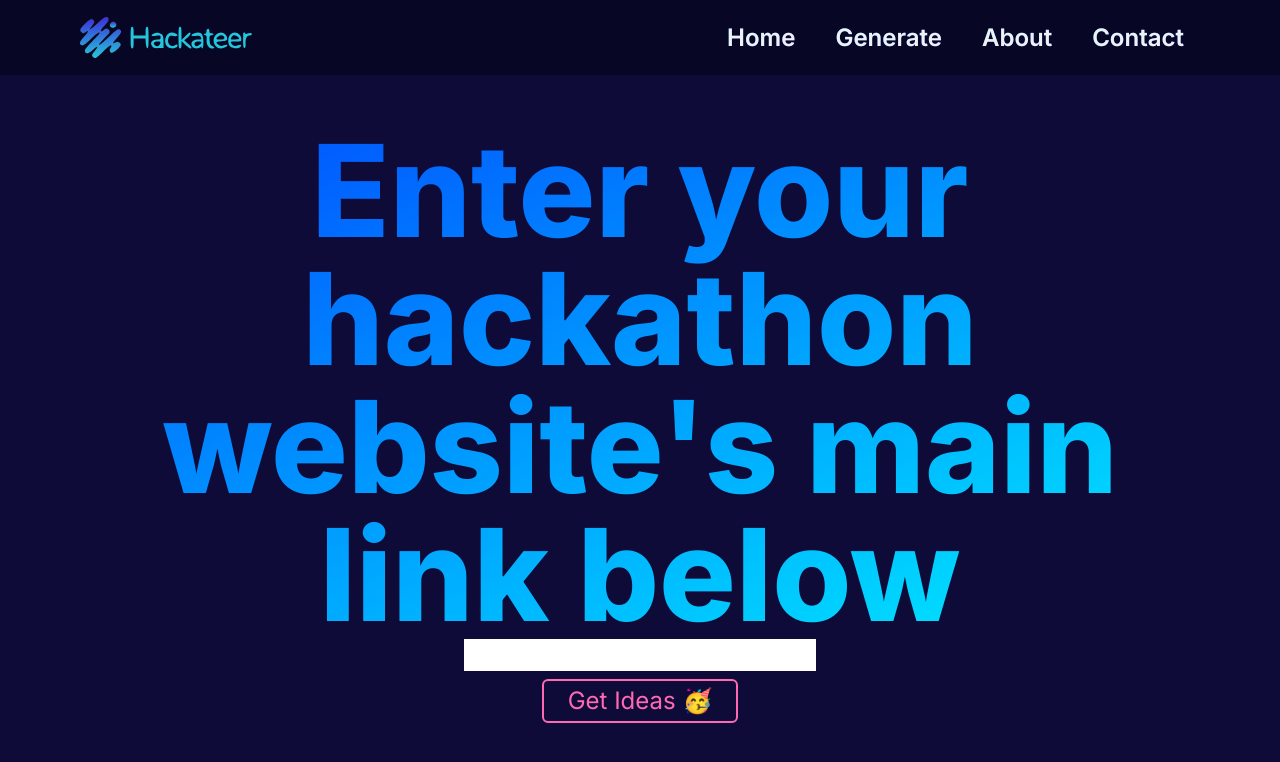
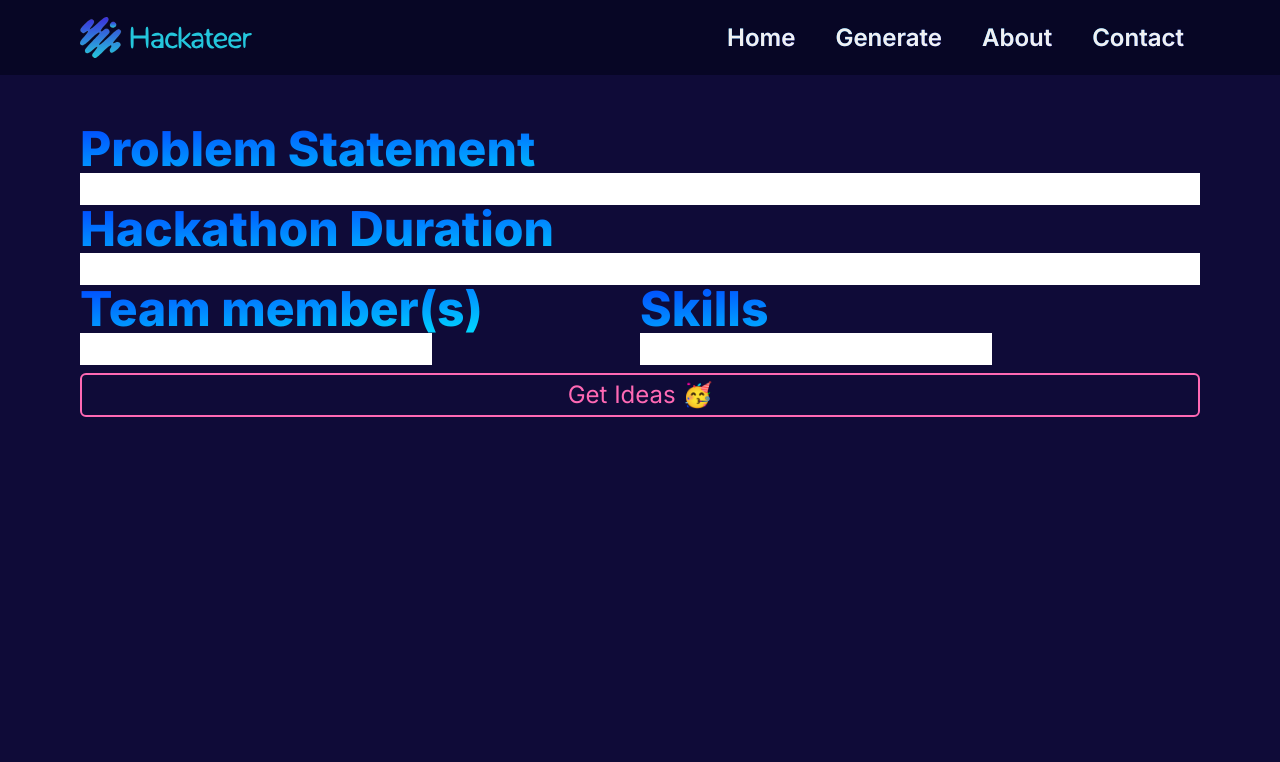
Before and after one commit to MattHasson/hackateer, a Next.js app: page /generate in a window 1280 px wide. Shown: the top 762 px of the page. Built offline with nearby package versions, Linux system fonts and the light colour scheme.

Commit message:
chore: Create input fields and prompt titles

```diff
--- a/src/app/generate/page.tsx
+++ b/src/app/generate/page.tsx
@@ -1,11 +1,30 @@
 /* eslint-disable react/no-unescaped-entities */
 export default function Generate() {
   return (
-    <main className="min-h-screen flex flex-col justify-center items-center text-center mt-[-50px]">
-      <h1 className="font-extrabold text-5xl md:text-8xl lg:text-9xl bg-clip-text text-transparent bg-gradient-to-br from-[#0148FF] to-[#00F0FF] leading-none">
-        Enter your hackathon website's main link below
-      </h1>
+    <main className="min-h-screen flex flex-col mt-[50px]">
+      <h2 className="font-extrabold text-3xl md:text-4xl lg:text-5xl bg-clip-text text-transparent bg-gradient-to-br from-[#0148FF] to-[#00F0FF] leading-none">
+      Problem Statement
+      </h2>
+            <input className="text-xs font-bold md:text-lg lg:text-2xl text-majesticOrchid"></input>
+      <h2 className="font-extrabold text-3xl md:text-4xl lg:text-5xl bg-clip-text text-transparent bg-gradient-to-br from-[#0148FF] to-[#00F0FF] leading-none">
+      Hackathon Duration
+      </h2>
+            <input className="text-xs font-bold md:text-lg lg:text-2xl text-majesticOrchid"></input>
+
+
+      <div className="grid grid-cols-2">
+        <div>
+
+      <h4 className="font-extrabold text-lg md:text-8xl lg:text-5xl bg-clip-text text-transparent bg-gradient-to-br from-[#0148FF] to-[#00F0FF] leading-none">
+        Team member(s)
+          </h4>
       <input className="text-xs font-bold md:text-lg lg:text-2xl text-majesticOrchid"></input>
+        </div>
+          <div>
+      <h4 className="font-extrabold text-lg md:text-8xl lg:text-5xl bg-clip-text text-transparent bg-gradient-to-br from-[#0148FF] to-[#00F0FF] leading-none">Skills</h4>
+            <input className="text-xs font-bold md:text-lg lg:text-2xl text-majesticOrchid"></input>
+          </div>
+      </div>
       <button className="text-sm md:text-lg lg:text-2xl px-4 py-1 lg:px-6 mt-2 transition duration-500 ease-in-out border-2 rounded-md text-raspberryFizz border-raspberryFizz hover:bg-raspberryFizz hover:text-moonlitIvory">
         Get Ideas 🥳
       </button>
```
Also changed, not shown: src/app/about/page.tsx (line endings or trailing spaces).
